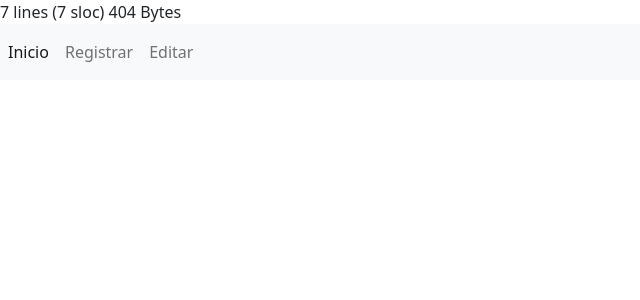
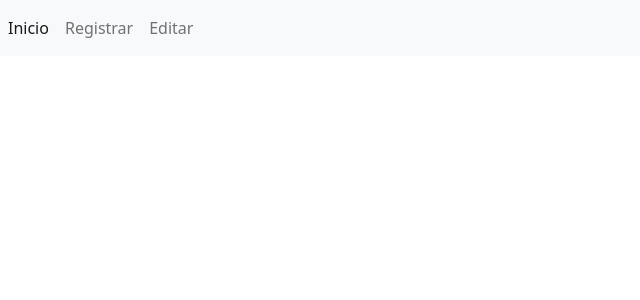
Before and after one commit to Druklo/ProyectoFinal, a PHP site: template ProyectoFinal/Vistas/template.php in a window 1280 px wide. Shown: the top 300 px of the page, without its empty margins (0-640 px from the left). Run offline with PHP 8.4, Linux system fonts and the light colour scheme; the template is opened without the code that fills it, so the values that code supplies are empty.

Commit message:
Update Navegacion.php

```diff
--- a/ProyectoFinal/Vistas/Navegacion.php
+++ b/ProyectoFinal/Vistas/Navegacion.php
@@ -1,5 +1,3 @@
-7 lines (7 sloc)  404 Bytes
-
 <nav class="navbar navbar-expand navbar-light bg-light">
     <div class="nav navbar-nav">
         <a class="nav-item nav-link active" href="index.php?accion=inicio">Inicio<span class="visually-hidden">(current)</span></a>
```
